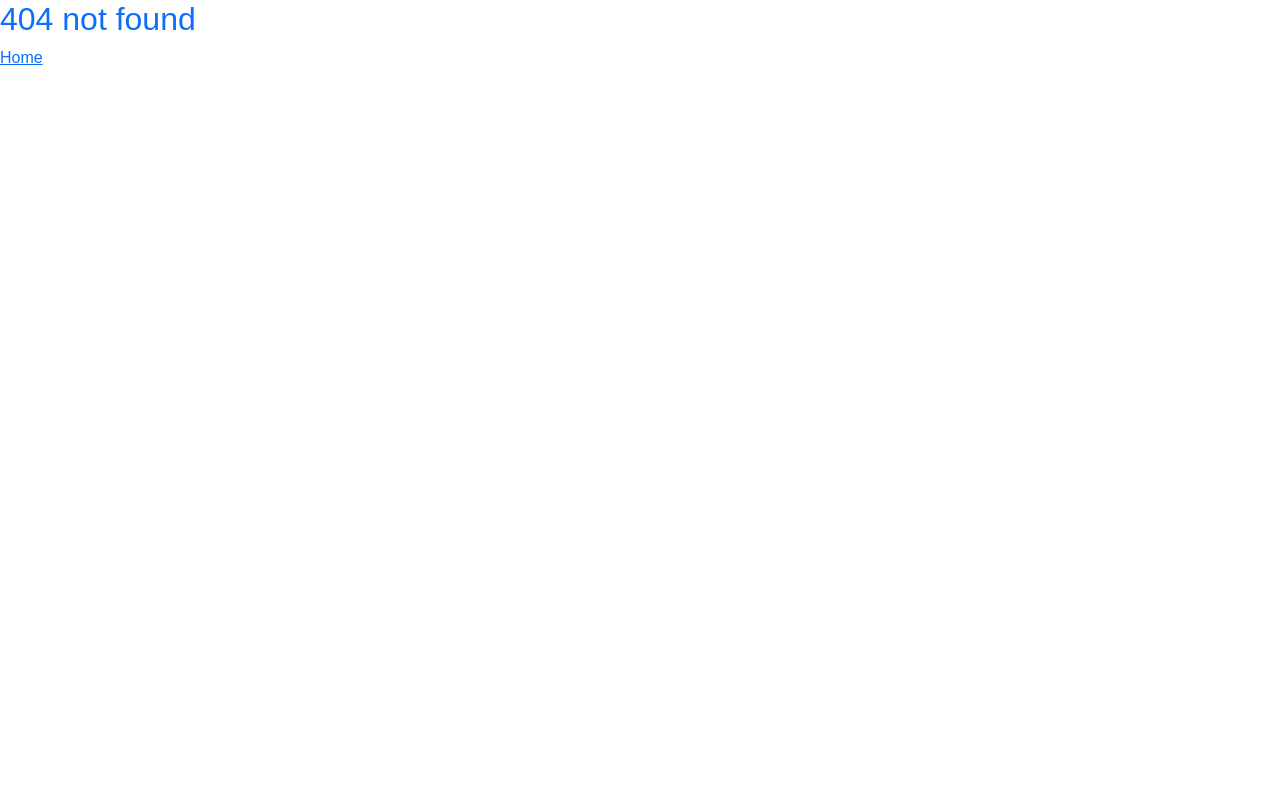
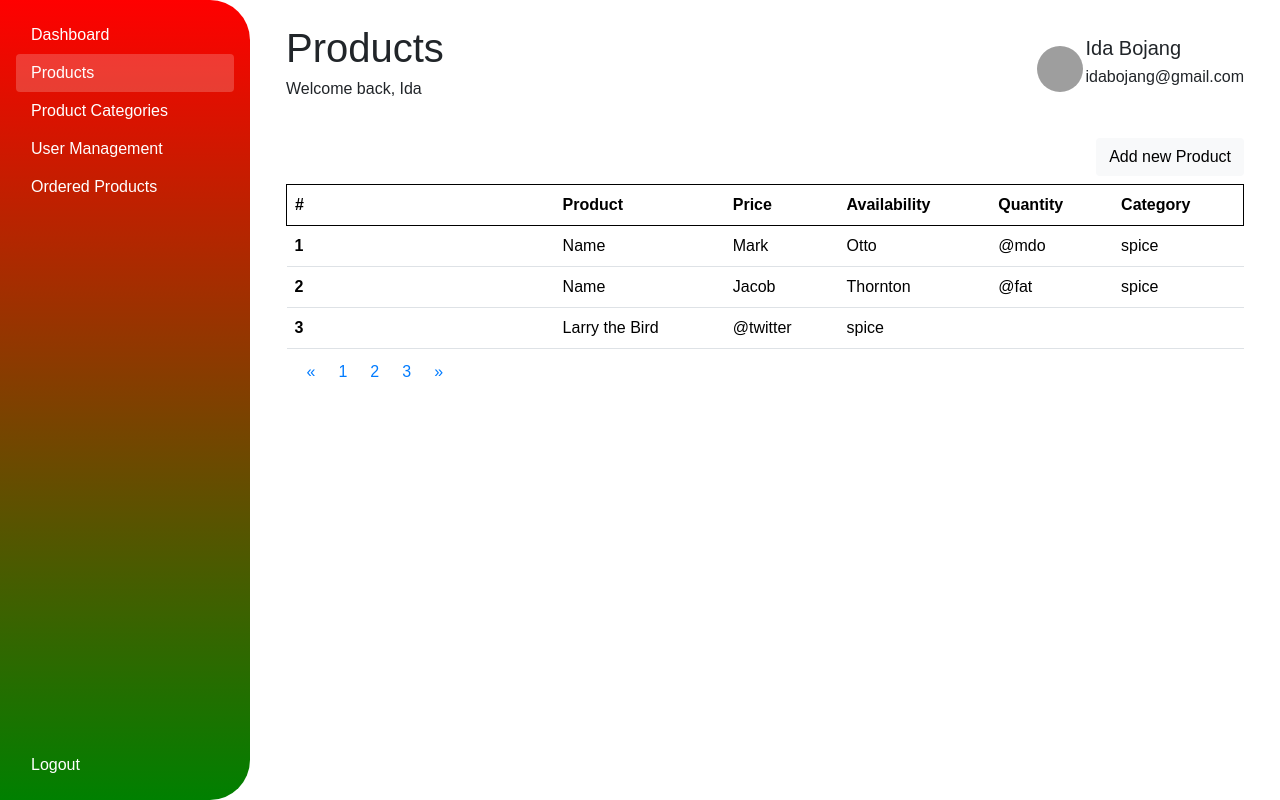
Before and after one commit to A-Daffeh/kani-ida-ui, a React (Vite) app: page /products in a window 1280 px wide. Before the commit this address had no page. Built offline with nearby package versions, Linux system fonts and the light colour scheme; grey boxes are pictures that could not be loaded.

Commit message:
refactored the side bar and routes, also fixed the product page for admin

```diff
--- a/src/pages/AddNewProduct.jsx
+++ b/src/components/product/AddNewProduct.jsx
@@ -1,40 +1,39 @@
 import React from 'react';
-import Header from "../components/header/Header";
-
+import { useNavigate } from 'react-router-dom';
+import Header from "../header/Header";
 
 const AddNewProduct = () => {
+  const navigate = useNavigate();
+
   return (
     <>
-      <Header pageTitle={"Dashboard"} />
+      <Header pageTitle="Products" />
       <div className="container form-container">
-        <h2 className="text-danger text-center mt-5">Add New Product</h2>
         <div className="register" id="register">
+          <h2 className="text-danger text-center my-5">Add New Product</h2>
           <form>
             <div className="row g-3">
-              <div className="col-12 text-dark">
+              <div className="col-md-6 text-dark">
                 <label className="form-label" htmlFor="imageUrl">
                   Image URL
                 </label>
-                <input type="text" className="form-control" id="imageUrl" />
+                <input type="file" className="form-control" id="imageUrl" />
               </div>
-            </div>
 
-            <div className="row g-3">
               <div className="col-md-6 text-dark">
                 <label className="form-label" htmlFor="name">
                   Name
                 </label>
                 <input type="text" className="form-control" id="name" />
               </div>
+
               <div className="col-md-6 text-dark">
                 <label className="form-label" htmlFor="price">
                   Price $
                 </label>
                 <input type="text" className="form-control" id="price" />
               </div>
-            </div>
 
-            <div className="row g-3">
               <div className="col-md-6 text-dark">
                 <label className="form-label" htmlFor="availability">
                   Availability
@@ -47,9 +46,7 @@ const AddNewProduct = () => {
                 </label>
                 <input type="text" className="form-control" id="quantity" />
               </div>
-            </div>
 
-            <div className="row g-3">
               <div className="col-md-6 text-dark">
                 <label className="form-label" htmlFor="category">
                   Category
@@ -61,10 +58,8 @@ const AddNewProduct = () => {
                   <option value="fruit">Fruit</option>
                 </select>
               </div>
-            </div>
 
-            <div className="row g-3">
-              <div className="col-12 text-dark">
+              <div className="col-md-12 text-dark">
                 <label className="form-label" htmlFor="description">
                   Description
                 </label>
@@ -72,11 +67,14 @@ const AddNewProduct = () => {
               </div>
             </div>
 
-            <span className="forgotpass-login mt-5">
+            <div className="d-flex justify-content-between mt-5">
               <button className="btn btn-danger" type="submit">
-                Add New Product
+                Create
               </button>
-            </span>
+              <button className="btn btn-secondary" type="button" onClick={() => navigate(-1)}>
+                Back
+              </button>
+            </div>
           </form>
         </div>
       </div>
--- /dev/null
+++ b/src/components/product/Product.jsx
@@ -0,0 +1,87 @@
+import Header from "../header/Header";
+import Button from "react-bootstrap/Button";
+import { Link } from "react-router-dom";
+
+const Product = () => {
+
+    return (
+        <>
+        <Header pageTitle="Products" />
+        <span className="d-flex justify-content-end mb-2">
+            <Link className="forgot-password mb-0" to="/new/product">
+                <Button variant="light product-btn">Add new Product</Button>{' '}
+            </Link>
+        </span>
+        <table class="table">
+            <thead>
+            <tr className="header-border">
+                <th scope="col">#</th>
+                <th scope="col">Product</th>
+                <th scope="col">Price</th>
+                <th scope="col">Availability</th>
+                <th scope="col">Quantity</th>
+                <th scope="col">Category</th>
+            </tr>
+            </thead>
+            <tbody>
+            <tr>
+                <th scope="row">1</th>
+                <td>Name</td>
+                <td>Mark</td>
+                <td>Otto</td>
+                <td>@mdo</td>
+                <td>spice</td>
+            </tr>
+            <tr>
+                <th scope="row">2</th>
+                <td>Name</td>
+                <td>Jacob</td>
+                <td>Thornton</td>
+                <td>@fat</td>
+                <td>spice</td>
+            </tr>
+            <tr>
+                <th scope="row">3</th>
+                <td>Larry the Bird</td>
+                <td>@twitter</td>
+                <td>spice</td>
+                <td></td>
+                <td></td>
+            </tr>
+
+            <nav aria-label="Page navigation example">
+                <ul class="pagination pagination-custom">
+                <li class="page-item">
+                    <a class="page-link" href="#" aria-label="Previous">
+                    <span aria-hidden="true">&laquo;</span>
+                    </a>
+                </li>
+                <li class="page-item">
+                    <a class="page-link" href="#">
+                    1
+                    </a>
+                </li>
+                <li class="page-item">
+                    <a class="page-link" href="#">
+                    2
+                    </a>
+                </li>
+                <li class="page-item">
+                    <a class="page-link" href="#">
+                    3
+                    </a>
+                </li>
+                <li class="page-item">
+                    <a class="page-link" href="#" aria-label="Next">
+                    <span aria-hidden="true">&raquo;</span>
+                    </a>
+                </li>
+                </ul>
+            </nav>
+            </tbody>
+        </table>
+        </>
+    )
+}
+
+export default Product
--- a/src/components/sidebar/Sidebar.jsx
+++ b/src/components/sidebar/Sidebar.jsx
@@ -27,30 +27,30 @@ function Sidebar() {
             Dashboard
           </Link>
         </li>
-        <li className={`nav-item ${currentPath === '/product-category' ? 'active' : ''}`}>
-          <Link className="nav-link text-white" to="/product-category">
+        <li className={`nav-item ${currentPath === '/products' ? 'active' : ''}`}>
+          <Link className="nav-link text-white" to="/products">
             Products
           </Link>
         </li>
-        <li className={`nav-item ${currentPath === '/add-products' ? 'active' : ''}`}>
-          <Link className="nav-link text-white" to="/add-products">
-           Add Categories
+        <li className={`nav-item ${currentPath === '/product/category' ? 'active' : ''}`}>
+          <Link className="nav-link text-white" to="/product/category">
+           Product Categories
           </Link>
         </li>
-        <li className={`nav-item ${currentPath === '/user-management' ? 'active' : ''}`}>
-          <Link className="nav-link text-white" to="/user-management">
+        <li className={`nav-item ${currentPath === '/user/management' ? 'active' : ''}`}>
+          <Link className="nav-link text-white" to="/user/management">
             User Management
           </Link>
         </li>
-        <li className={`nav-item ${currentPath === '/ordered-products' ? 'active' : ''}`}>
-          <Link className="nav-link text-white" to="/ordered-products">
+        <li className={`nav-item ${currentPath === '/ordered/products' ? 'active' : ''}`}>
+          <Link className="nav-link text-white" to="/ordered/products">
             Ordered Products
           </Link>
         </li>
       </ul>
       <ul className="nav flex-column">
         <li className="nav-item mt-auto">
-          <a className="nav-link text-white" href="#" onClick={handleLogout}>
+          <a className="nav-link text-white" onClick={handleLogout}>
             Logout
           </a>
         </li>
--- a/src/pages/Product.jsx
+++ /dev/null
@@ -1,13 +0,0 @@
-import Header from "../components/header/Header"
-
-const Product = () => {
-    return (
-        <>
-            <Header pageTitle="Products" />
-            <h2>Products</h2>
-
-        </>
-    )
-}
-
-export default Product
--- a/src/pages/ProductCategory.jsx
+++ b/src/pages/ProductCategory.jsx
@@ -1,87 +1,14 @@
 import Header from "../components/header/Header";
-import Button from "react-bootstrap/Button";
-import { Link, useNavigate } from "react-router-dom";
+
+
 const ProductCategory = () => {
-    const navigate = useNavigate();
   return (
+    <>
+        <Header pageTitle="Product Categories" />
+        <h2>Product Category</h2>
 
-    <>
-
-      <div className="container">
-        <Header pageTitle="Product Category" />
-        <h2>Product Categories</h2>
-        <span className="d-flex justify-content-end mb-2">
-
-          <Link className="forgot-password mb-0" to="/Add-new-product">
-          <Button variant="light product-btn">Add new Product</Button>{' '}
-          </Link>
-        </span>
-        <table class="table">
-          <thead>
-            <tr className="header-border">
-              <th scope="col">Product</th>
-              <th scope="col">Price</th>
-              <th scope="col">Availability</th>
-              <th scope="col">Quantity</th>
-              <th scope="col">Category</th>
-            </tr>
-          </thead>
-          <tbody>
-            <tr>
-              <th scope="row">1</th>
-              <td>Mark</td>
-              <td>Otto</td>
-              <td>@mdo</td>
-              <td>spice</td>
-            </tr>
-            <tr>
-              <th scope="row">2</th>
-              <td>Jacob</td>
-              <td>Thornton</td>
-              <td>@fat</td>
-              <td>spice</td>
-            </tr>
-            <tr>
-              <th scope="row">3</th>
-              <td colspan="2">Larry the Bird</td>
-              <td>@twitter</td>
-              <td>spice</td>
-            </tr>
-
-            <nav aria-label="Page navigation example">
-              <ul class="pagination pagination-custom">
-                <li class="page-item">
-                  <a class="page-link" href="#" aria-label="Previous">
-                    <span aria-hidden="true">&laquo;</span>
-                  </a>
-                </li>
-                <li class="page-item">
-                  <a class="page-link" href="#">
-                    1
-                  </a>
-                </li>
-                <li class="page-item">
-                  <a class="page-link" href="#">
-                    2
-                  </a>
-                </li>
-                <li class="page-item">
-                  <a class="page-link" href="#">
-                    3
-                  </a>
-                </li>
-                <li class="page-item">
-                  <a class="page-link" href="#" aria-label="Next">
-                    <span aria-hidden="true">&raquo;</span>
-                  </a>
-                </li>
-              </ul>
-            </nav>
-          </tbody>
-        </table>
-      </div>
     </>
-  );
+)
 };
 
 export default ProductCategory;
--- a/src/components/product/SavorySeasoning.jsx
+++ b/src/pages/SavorySeasoning.jsx
@@ -1,6 +1,6 @@
-import NavBar from "../navbar/NavBar";
-import Banner from "../banner/Banner";
-import ProductCardListing from "./ProductCardListing";
+import Banner from "../components/banner/Banner";
+import NavBar from "../components/navbar/NavBar";
+import ProductCardListing from "../components/product/ProductCardListing";
 import axios from "axios";
 import { useState } from "react";
 import { keepPreviousData, useQuery } from "@tanstack/react-query";
--- a/src/components/product/Spices.jsx
+++ b/src/pages/Spices.jsx
@@ -1,6 +1,6 @@
-import NavBar from "../navbar/NavBar";
-import Banner from "../banner/Banner";
-import ProductCardListing from "./ProductCardListing";
+import Banner from "../components/banner/Banner";
+import NavBar from "../components/navbar/NavBar";
+import ProductCardListing from "../components/product/ProductCardListing";
 
 const products = [
     {
```
Also changed, not shown: src/App.jsx (+11 -12 lines).
